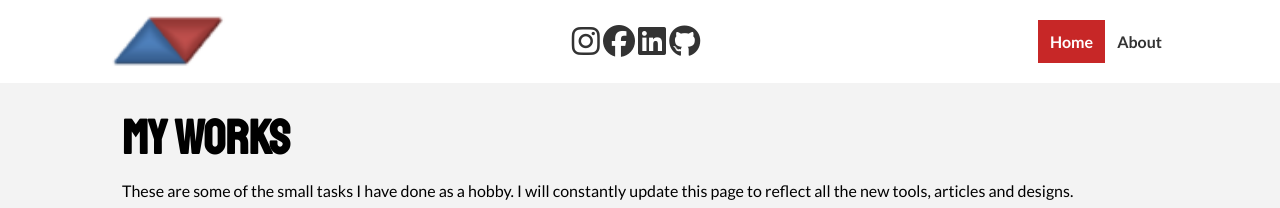
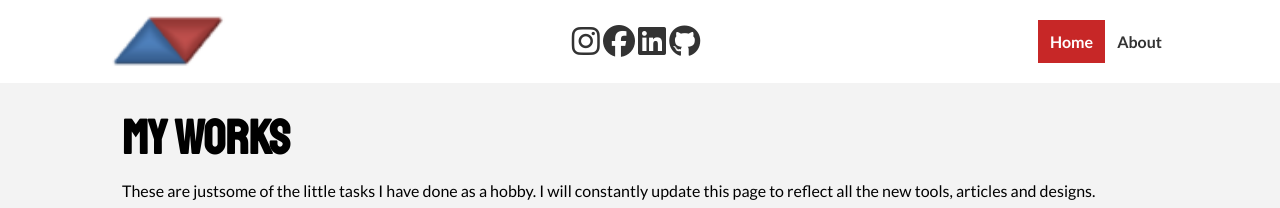
Before and after one commit to yomites/yomites.github.io-master, a plain HTML site: page index.html in a window 1280 px wide. Shown: the top 208 px of the page. Drawn offline with Linux system fonts and the light colour scheme.

Commit message:
Modification

```diff
--- a/index.html
+++ b/index.html
@@ -46,7 +46,7 @@
         <div class="container">
             <div class="page-container">
                 <h1 class="l-heading">My works</h1>
-                <p>These are some of the small tasks I have done as a hobby. I will constantly update this page to reflect all the
+                <p>These are justsome of the little tasks I have done as a hobby. I will constantly update this page to reflect all the
                     new tools, articles and designs.
                 </p>
                 <div class="articles-container">
```
